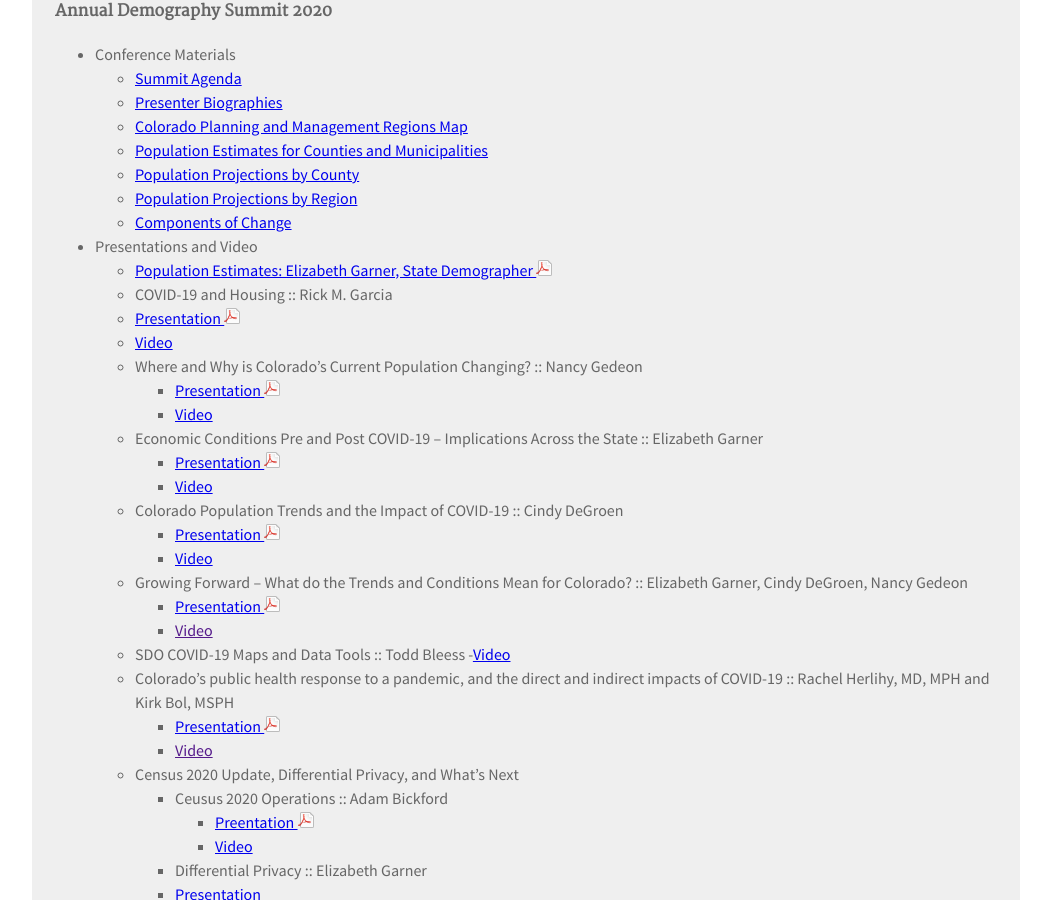
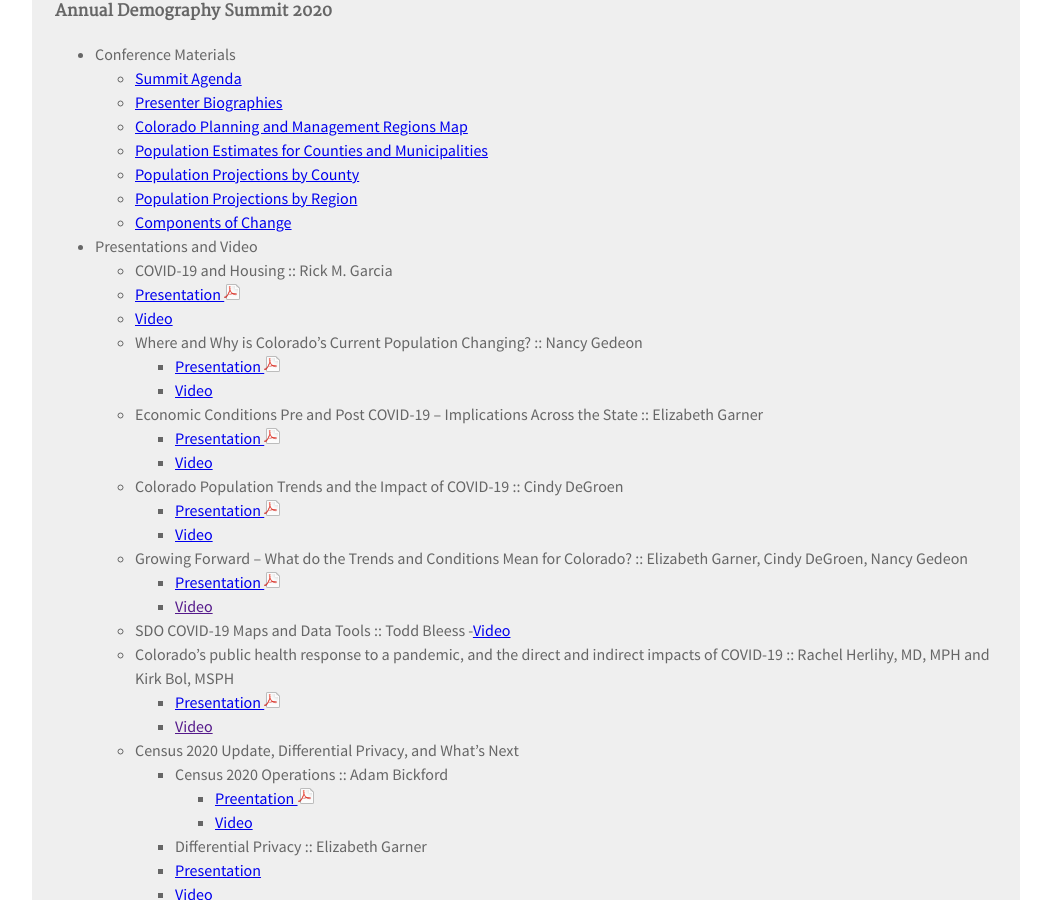
Before and after one commit to TBleess/Website_New, a Jekyll site: the page built from pages/9_Not_in_Menu/publications-and-presentations_tmp.md, in a window 1280 px wide and 900 px high, scrolled down 1816 px. Shown: the whole window, without its empty margins (114-1165 px from the left). Built offline with Jekyll 4.4.1, drawn with Linux system fonts in a browser that asks for light colours.

Commit message:
Add files via upload

```diff
--- a/pages/9_Not_in_Menu/publications-and-presentations_tmp.md
+++ b/pages/9_Not_in_Menu/publications-and-presentations_tmp.md
@@ -94,7 +94,6 @@ We've moved all of our profiles to their own page, which can be found [here.](ht
   - [Population Projections by Region](https://demography.dola.colorado.gov/population/population-totals-colorado-substate/#population-totals-for-colorado-and-sub-state-regions)
   - [Components of Change](https://demography.dola.colorado.gov/births-deaths-migration/)
 - Presentations and Video
-  - [Population Estimates:  Elizabeth Garner, State Demographer ![pdf](/images/page_white_acrobat.png 'download pdf file')](https://drive.google.com/open?id=1ioG-piOelz8Tm0ju_krbKlcOQnPxlL4k)
   -  COVID-19 and Housing :: Rick M. Garcia
     - [Presentation ![pdf](/images/page_white_acrobat.png 'download pdf file')](https://drive.google.com/file/d/1-4GdAqLsnCoTc3sYc5Rr1qzNTLcktkCb/view?usp=sharing)
     - [Video](https://youtu.be/m4cI4EOPRVc)
@@ -116,12 +115,12 @@ We've moved all of our profiles to their own page, which can be found [here.](ht
     - [Presentation ![pdf](/images/page_white_acrobat.png 'download pdf file')](https://drive.google.com/file/d/1KhpRwJUF2C2FQz_LzpmuRdGvaR44Sz4B/view?usp=sharing)
 	- [Video]()
   - Census 2020 Update, Differential Privacy, and What’s Next
-	- Ceusus 2020 Operations :: Adam Bickford
+    - Census 2020 Operations :: Adam Bickford
       - [Preentation ![pdf](/images/page_white_acrobat.png 'download pdf file')](https://drive.google.com/file/d/1vPHO4nQcsoESMPP7AeaPu7vt2s-GcBQ9/view?usp=sharing)
-	  - [Video](https://youtu.be/umYMmqiHsv4)
-	-  Differential Privacy :: Elizabeth Garner
-	  - [Presentation](https://drive.google.com/file/d/1nfHCX_CZROZszcztLWD-7q9-Efa5Jhln/view?usp=sharing)
-	  - [Video](https://youtu.be/Fun05VuHRNQ)
+      - [Video](https://youtu.be/umYMmqiHsv4)
+    -  Differential Privacy :: Elizabeth Garner
+      - [Presentation](https://drive.google.com/file/d/1nfHCX_CZROZszcztLWD-7q9-Efa5Jhln/view?usp=sharing)
+      - [Video](https://youtu.be/Fun05VuHRNQ)
 
 
 
```
